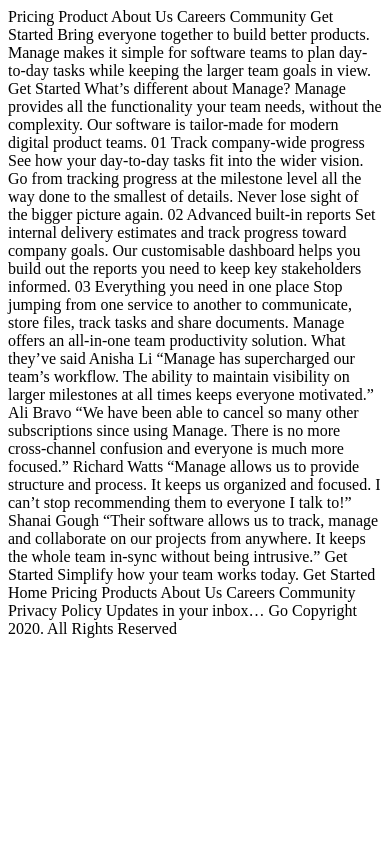
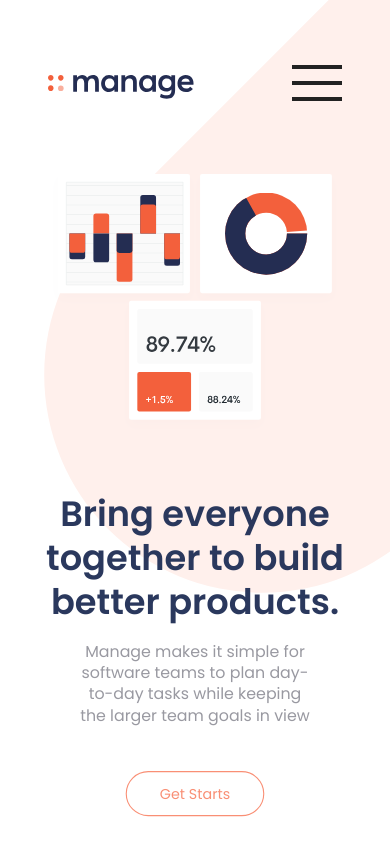
Before and after one commit to AzizMardonqulov/manage-landing-page-master, a plain HTML site: page index.html in a window 390 px wide. Drawn offline with Linux system fonts and the light colour scheme; a web font is replaced by a local one.

Commit message:
manage page

```diff
--- /dev/null
+++ b/app.js
@@ -0,0 +1,7 @@
+let bars = document.getElementById("bars")
+let NavbarItems = document.getElementById("NavbarItems")
+var num =1;
+bars.addEventListener('click' , function(){
+    bars.classList.toggle('res');
+    NavbarItems.classList.toggle("item")
+})
--- a/index.html
+++ b/index.html
@@ -5,88 +5,58 @@
   <meta name="viewport" content="width=device-width, initial-scale=1.0"> <!-- displays site properly based on user's device -->
 
   <link rel="icon" type="image/png" sizes="32x32" href="./images/favicon-32x32.png">
-
+  <link rel="stylesheet" href="./style.css">
   <title>Manage landing page</title>
 
 </head>
 <body>
+  <div class="hader">
+    <div class="navbar">
+        <div class="navbar-logo">
+            <img src="./images/logo.svg" alt="">
+        </div>
+        <div id="NavbarItems" class="navbar-centr">
+          <ul>
+            <li><a href="#">Pricing</a></li>
+            <li><a href="#">Product</a></li>
+            <li><a href="#">About Us</a></li>
+            <li><a href="#">Careers</a></li>
+            <li><a href="#">Community</a></li>
+          </ul>
+        </div>
+        <div class="navbar-left">
+          <div class="navbar-left-button">
+            <a href="/">Get Starts</a>
+            <div id="bars" class="bars">
+              <span id="barsItem"></span>
+            </div>
+          </div>
+      </div>
+    </div>
+    <div class="baner">
+      <div class="baner-bg">
+        <img src="./images/bg-tablet-pattern.svg" alt="">
+      </div>
+      <div class="baner-lable">
+          <div class="baner-lable-1">Bring everyone together to build better products.</div>
+          <div class="baner-lable-2">Manage makes it simple for software teams to plan day-to-day tasks while keeping the larger team goals in view</div>
+          <div class="baner-button">
+            <a href="/">Get Starts</a>
+          </div>
+        </div>
+      <div class="baner-img">
+        <img src="./images/illustration-intro.svg" alt="">
+      </div>
+    </div>
+  </div>
+  <!-- <div class="manage">
+      <div class="manage-blog-1">
+        <div class="manage-blog-1-lable-1">What’s different about Manage? </div>
+        <div class="manage-blog-1-lable-2">Manage provides all the functionality your team needs, without the complexity. Our software is tailor-made for modern digital product teams </div>
 
-  Pricing
-  Product
-  About Us
-  Careers
-  Community
-
-  Get Started
-
-  Bring everyone together to build better products.
-
-  Manage makes it simple for software teams to plan day-to-day
-  tasks while keeping the larger team goals in view.
-
-  Get Started
-
-  What’s different about Manage?
-
-  Manage provides all the functionality your team needs, without
-  the complexity. Our software is tailor-made for modern digital
-  product teams.
-
-  01
-  Track company-wide progress
-  See how your day-to-day tasks fit into the wider vision. Go from
-  tracking progress at the milestone level all the way done to the
-  smallest of details. Never lose sight of the bigger picture again.
-
-  02
-  Advanced built-in reports
-  Set internal delivery estimates and track progress toward company
-  goals. Our customisable dashboard helps you build out the reports
-  you need to keep key stakeholders informed.
-
-  03
-  Everything you need in one place
-  Stop jumping from one service to another to communicate, store files,
-  track tasks and share documents. Manage offers an all-in-one team
-  productivity solution.
-
-  What they’ve said
-
-  Anisha Li
-  “Manage has supercharged our team’s workflow. The ability to maintain
-  visibility on larger milestones at all times keeps everyone motivated.”
-
-  Ali Bravo
-  “We have been able to cancel so many other subscriptions since using
-  Manage. There is no more cross-channel confusion and everyone is much
-  more focused.”
-
-  Richard Watts
-  “Manage allows us to provide structure and process. It keeps us organized
-  and focused. I can’t stop recommending them to everyone I talk to!”
-
-  Shanai Gough
-  “Their software allows us to track, manage and collaborate on our projects
-  from anywhere. It keeps the whole team in-sync without being intrusive.”
-
-  Get Started
-
-  Simplify how your team works today.
-  Get Started
-
-  Home
-  Pricing
-  Products
-  About Us
-  Careers
-  Community
-  Privacy Policy
-
-  Updates in your inbox…
-  Go
-
-  Copyright 2020. All Rights Reserved
-
-
+      </div>
+      <div class="about-lable-2"></div>
+  </div> -->
+  <script src="./app.js"></script>
 </body>
 </html>
--- /dev/null
+++ b/style.css
@@ -0,0 +1,355 @@
+@import url('https://fonts.googleapis.com/css2?family=Crimson+Text:ital,wght@0,400;0,600;0,700;1,400;1,600;1,700&family=Manrope:wght@200..800&family=Montserrat:ital,wght@0,100..900;1,100..900&family=Old+Standard+TT:ital,wght@0,400;0,700;1,400&family=PT+Sans+Narrow:wght@400;700&family=Poppins:ital,wght@0,100;0,200;0,300;0,400;0,500;0,600;0,700;0,800;0,900;1,100;1,200;1,300;1,400;1,500;1,600;1,700;1,800;1,900&family=Port+Lligat+Sans&family=Rajdhani:wght@300;400;500;600;700&family=Roboto:ital,wght@0,100;0,300;0,400;0,500;0,700;0,900;1,100;1,300;1,400;1,500;1,700;1,900&family=Work+Sans:ital,wght@0,100..900;1,100..900&family=Yatra+One&display=swap');
+
+* {
+    margin: 0;
+    padding: 0;
+    box-sizing: border-box;
+    text-decoration: none;
+    font-family: "Poppins";
+    transition: all 0.5s ease;
+}
+
+input {
+    outline: none;
+    padding-left: 1rem;
+}
+
+li {
+    list-style: none;
+}
+
+.hader {
+    width: 100%;
+    background-color: #fff;
+}
+
+.navbar {
+    width: 100%;
+    height: 180px;
+    display: flex;
+    justify-content: space-between;
+    align-items: center;
+    position: fixed;
+    padding-left: 10rem;
+    padding-right: 10rem;
+    z-index: 1000;
+}
+
+.navbar-centr ul {
+    display: flex;
+    gap: 3rem;
+}
+
+.navbar-centr ul li a {
+    color: #44454A;
+}
+
+.navbar-centr ul li:active {
+    transform: scale(1.1);
+}
+
+.navbar-centr ul li a:hover {
+    color: #96969E;
+}
+
+.navbar-left-button a {
+    padding: 15px 40px;
+    color: #F98F75;
+    border: 1px solid #F98F75;
+    background-color: transparent;
+    border-radius: 30px;
+    font-size: 15px;
+}
+
+.navbar-left-button a:hover {
+    color: #fff;
+    background-color: #F98F75;
+    box-shadow: 0px 0.5em 0.1em #f98f7528;
+}
+
+.navbar-left-button:active {
+    transform: scale(1.1);
+}
+
+.navbar-left-button:active a {
+    color: #fff;
+    background-color: #F98F75;
+    box-shadow: 0px 0.5em 0.1em #f98f7528;
+}
+
+.bars {
+    width: 50px;
+    height: 50px;
+    position: relative;
+    display: none;
+    opacity: 0;
+    cursor: pointer;
+}
+
+.bars span {
+    content: "";
+    width: 100%;
+    height: 4px;
+    background-color: #222;
+    position: absolute;
+}
+
+.bars span::before {
+    content: "";
+    width: 100%;
+    height: 4px;
+    background-color: #222;
+    position: absolute;
+    top: 1rem;
+}
+
+.bars span::after {
+    content: "";
+    width: 100%;
+    height: 4px;
+    background-color: #222;
+    position: absolute;
+    top: 2rem;
+}
+
+.res span {
+    content: "";
+    width: 100%;
+    height: 4px;
+    background-color: #222;
+    position: absolute;
+    transform: rotate(50deg);
+    top: 1rem;
+}
+
+.res span::before {
+    content: "";
+    width: 100%;
+    height: 4px;
+    background-color: #222;
+    position: absolute;
+    top: -0.1rem;
+    transform: rotate(70deg);
+}
+
+.res span::after {
+    content: "";
+    width: 100%;
+    height: 4px;
+    background-color: #222;
+    position: absolute;
+    top: 2rem;
+    opacity: 0;
+}
+
+@media only screen and (max-width:1316px) {
+    .navbar {
+        padding-left: 3rem;
+        padding-right: 3rem;
+        position: absolute;
+        z-index: 100;
+    }
+}
+
+@media only screen and (max-width:1010px) {
+    .navbar-centr {
+        width: 90%;
+        height: fit-content;
+        top: -100rem;
+        position: absolute;
+        padding-top: 3rem;
+        padding-bottom: 3rem;
+        border: 1px solid #2222221b;
+        box-shadow: 0px 0px 0.3em #2222221b;
+        z-index: 1;
+        background-color: #fff;
+    }
+
+    .navbar-centr ul {
+        width: 100%;
+        flex-direction: column;
+        gap: 1.5rem;
+    }
+
+    .navbar-centr ul li {
+        width: 100%;
+        display: flex;
+        justify-content: center;
+    }
+
+    .navbar-centr ul li a {
+        text-align: center;
+        font-weight: 600;
+    }
+
+    .navbar-left-button a {
+        display: none;
+    }
+
+    .bars {
+        display: block;
+        opacity: 1;
+    }
+
+    .item {
+        top: 9rem;
+        animation: item 1s linear;
+    }
+
+    @keyframes item {
+        from {
+            top: -30rem;
+        }
+
+        to {
+            top: 9rem;
+        }
+    }
+}
+
+/* baner */
+.baner {
+    width: 100%;
+    display: flex;
+    justify-content: space-between;
+    align-items: center;
+    padding-left: 11rem;
+    padding-right: 10rem;
+    padding-top: 15rem;
+    position: relative;
+    z-index: 1;
+}
+
+.baner-lable {
+    width: 45%;
+    height: 100%;
+    display: flex;
+    justify-content: center;
+    flex-direction: column;
+
+    transform: scale(1.1);
+}
+
+.baner-img {
+    width: 55%;
+}
+.baner-img img{
+    width: 100%;;
+}
+
+.baner-lable-1 {
+    font-size: 3rem;
+    color:#2A385D;
+    font-weight: 600;
+    line-height: 3.5rem;
+    margin-bottom: 1rem;
+}
+.baner-lable-2{
+    width: 74%;
+    font-size: 1rem;
+    font-weight: 400;
+    line-height: 1.5rem;
+    margin-bottom: 3rem;
+    color: #9999A1;
+}
+
+.baner-lable a {
+    padding: 10px 30px;
+    color: #F98F75;
+    border: 1px solid #F98F75;
+    background-color: transparent;
+    border-radius: 30px;
+    font-size: 15px;
+}
+
+.baner-lable a:hover {
+    color: #fff;
+    background-color: #F98F75;
+    box-shadow: 0px 0.5em 0.1em #f98f7528;
+}
+
+.baner-lable:active {
+    transform: scale(1.1);
+}
+
+.baner-lable:active a {
+    color: #fff;
+    background-color: #F98F75;
+    box-shadow: 0px 0.5em 0.1em #f98f7528;
+}
+.baner-bg{
+    width: 100%;
+    height: 100vh;
+    position: absolute;
+    z-index: -1;
+    overflow-x: hidden;
+}
+.baner-bg img{
+    position: absolute;
+    top: -30%;
+    right:0%;
+}
+@media only screen and (max-width:1316px) {
+    .baner {
+        padding-left: 3rem;
+        padding-right: 3rem;
+    }
+}
+@media only screen  and (max-width:1010px){
+    .baner{
+        flex-direction: column-reverse;
+        padding-top: 90vh;
+    }
+    .baner-img{
+        width: 100%;
+    }
+    .baner-lable{
+        width: 100%;
+        align-items: center;
+        text-align: center;
+    }
+}
+@media only screen and (max-width:979px) {
+    .baner{
+        padding-top: 20vh;
+    }
+    .baner-bg img{
+        top: -30%;
+        right: -30%;
+    }
+}
+@media only screen and (max-width:750px) {
+    .baner{
+        padding-top: 20vh;
+    }
+    .baner-bg img{
+        top: -10%;
+        right: -60%;
+    }
+}
+@media only screen and (max-width:513px) {
+    .baner-lable-1{
+        font-size: 2rem;
+        line-height: 2.5rem;
+    }
+    .baner{
+        gap: 4rem;
+    }
+    .baner-lable-2{
+        font-size: 0.9rem;
+        line-height: 1.2rem;
+    }
+    .baner-button a{
+        font-size: 13px;
+    }
+    .baner-bg img{
+        top: -20%;
+        right: -90%;
+    }
+}
+@media only screen and (max-width:458px) {
+    .baner-bg img{
+        top: -20%;
+        right: -120%;
+    }
+}
```
